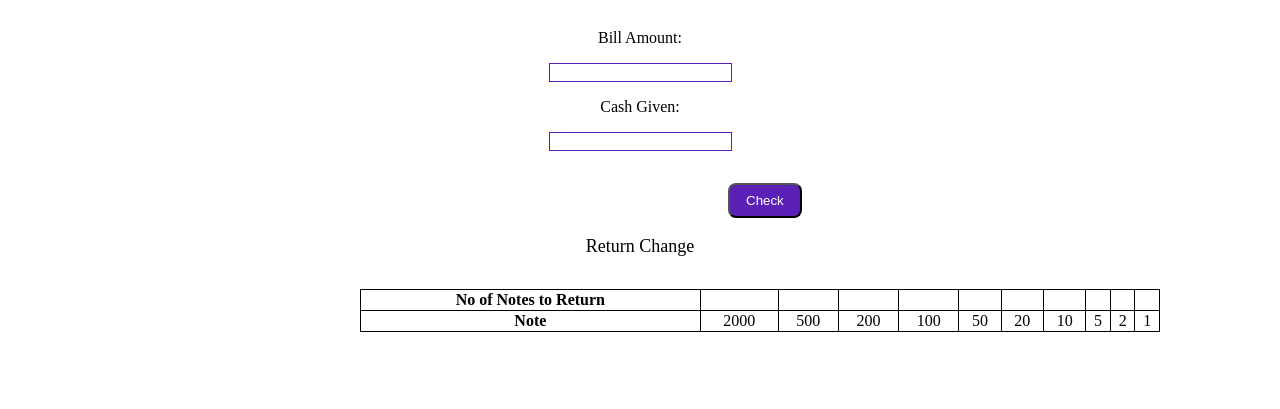
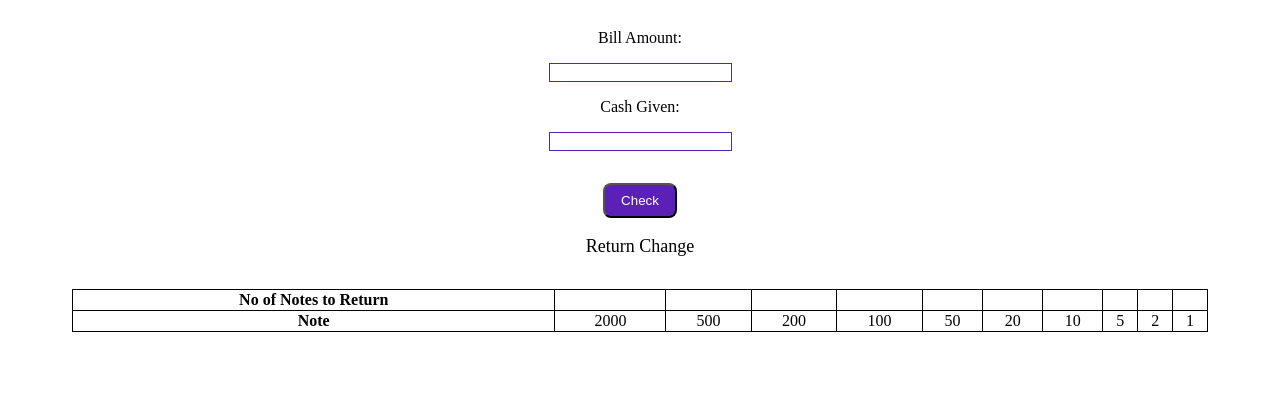
Before and after one commit to ganeshsadhashivam/neogcampcashregister, a plain HTML site: page index.html in a window 1280 px wide. Shown: the part 141-550 px from the top of the page. Drawn offline with Linux system fonts and the light colour scheme.

Commit message:
updated style.css

```diff
--- a/style.css
+++ b/style.css
@@ -33,7 +33,7 @@ input{
 }
 button{
     display:block;
-    margin:1rem 41rem;
+    margin:1rem auto;
     padding:0.5rem 1rem;
     align-content: center;
     background-color: var(--primarycolor);
@@ -47,9 +47,9 @@ button{
 }
 
 .table-view{
-    margin:2rem 18rem;
+    margin:2rem auto;
 
-    width:50rem;
+    width:100%;
 }
 
 table ,th,td{
```
